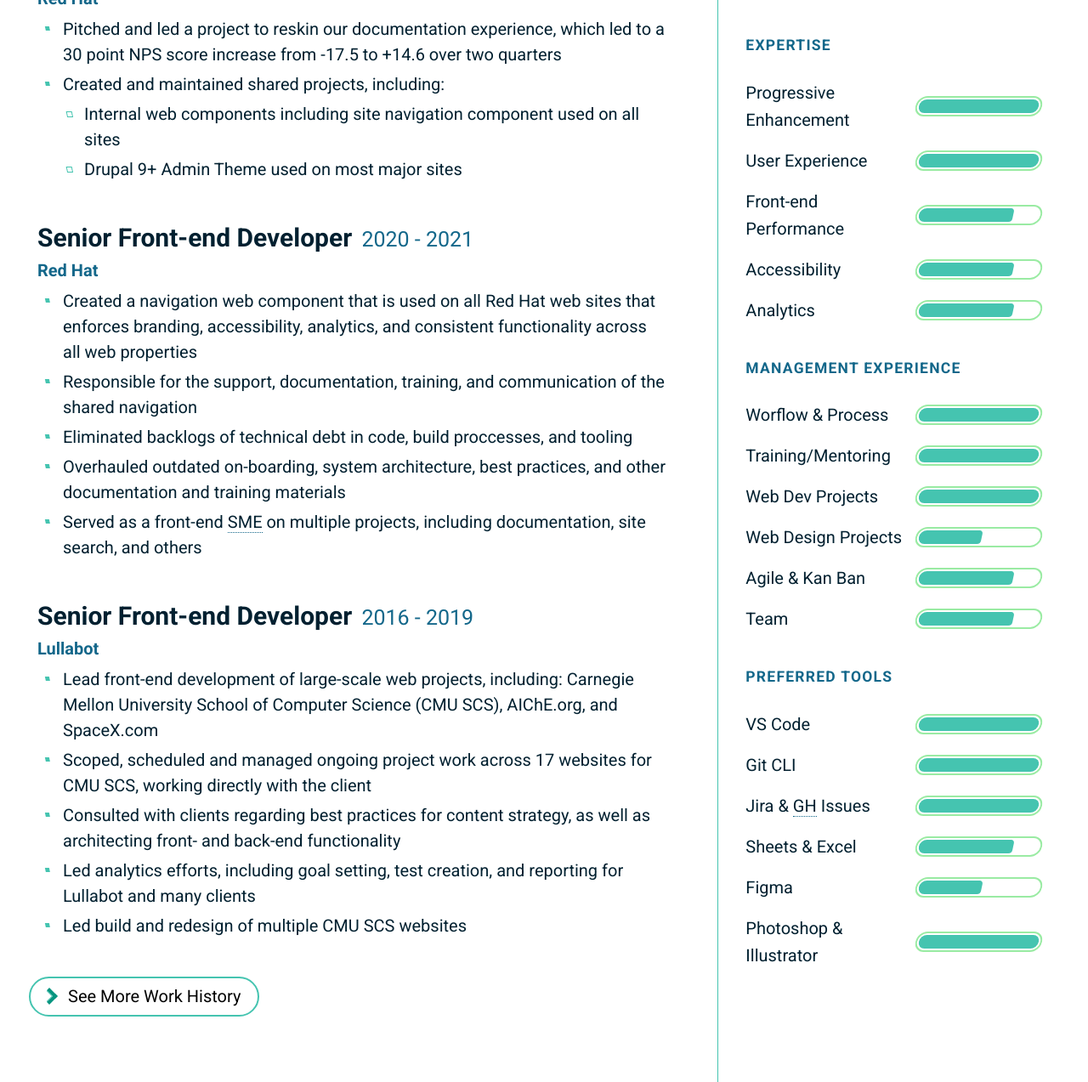
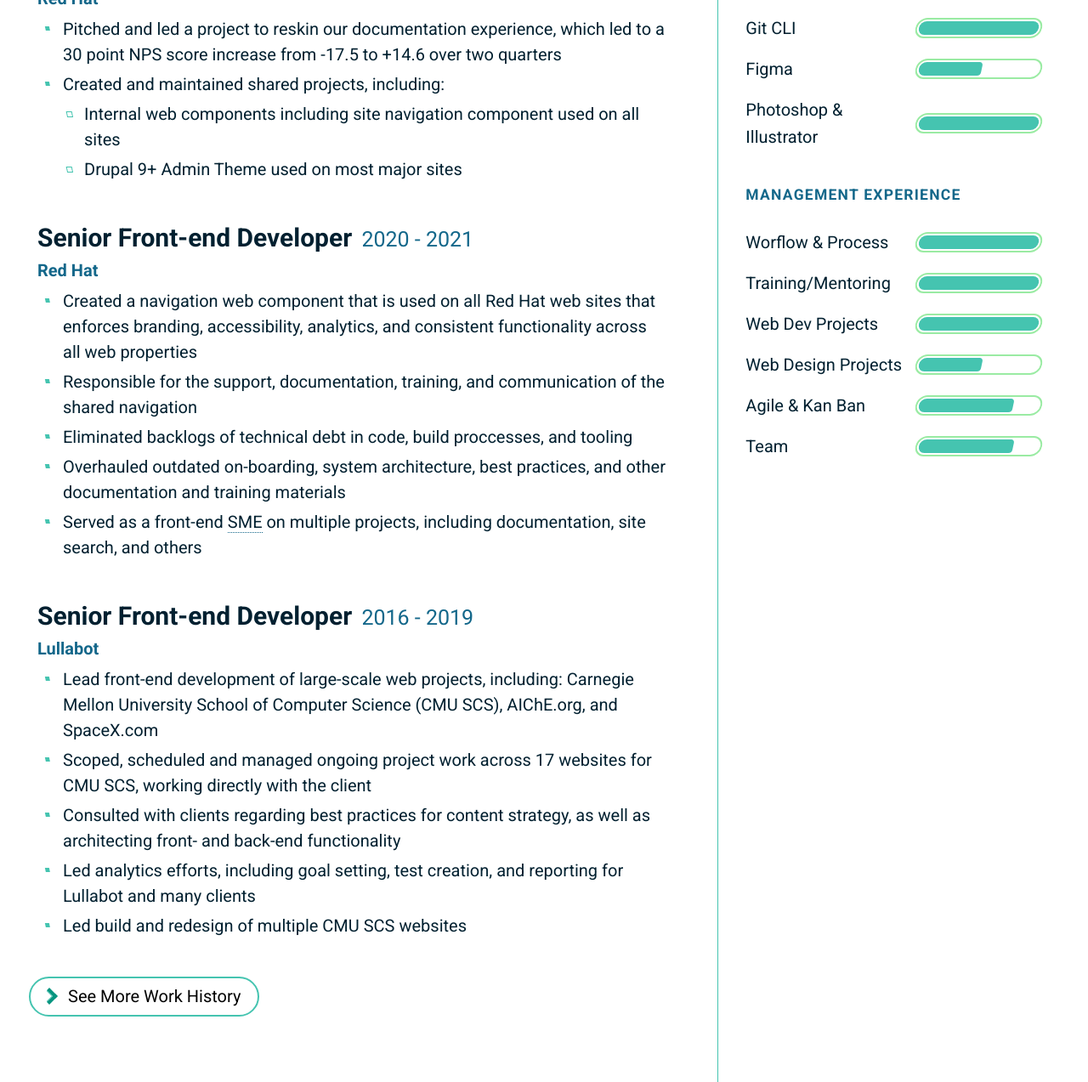
Before and after one commit to wesruv/resume, a website: page index.html in a window 1280 px wide. Shown: the part 755-2028 px from the top of the page at 85% size. Drawn offline with Linux system fonts and the light colour scheme.

Commit message:
Updates to keep in line with PDF version

```diff
--- a/index.html
+++ b/index.html
@@ -61,7 +61,7 @@
                   <li>Identifying and fixing serious issues with accessibility, form design, and the "vibe coded" Vue.js</li>
                 </ul>
               </li>
-              <li>Built <a href="https://ega.org/">Environmental Grantmakers Website</a> on Drupal 10 and CiviCRM; Including the theme, custom modules, editorial workflow</li>
+              <li>Built <a href="https://ega.org/">Environmental Grantmakers website</a> on Drupal 10 and CiviCRM; including the theme, custom modules, and improving editorial workflow</li>
               <!--
               <li>Completed the design and development an information dashboard for the Center of Gender and Refugee Studies at UC Law SF to help immigration lawyers better understand their immigration judges
                 <ul>
@@ -319,6 +319,14 @@
             Javascript
             <span class="skill__level skill__level--advanced" title="Advanced (3 out of 4)"></span>
           </li>
+          <li>
+            PHP
+            <span class="skill__level skill__level--proficient" title="Proficient (2 out of 4)"></span>
+          </li>
+          <li>
+            React/Vue/Solid.js
+            <span class="skill__level skill__level--proficient" title="Proficient (2 out of 4)"></span>
+          </li>
         </ul>
       </div>
 
@@ -342,48 +350,28 @@
             <span class="skill__level skill__level--advanced" title="Advanced (3 out of 4)"></span>
           </li>
           <li>
-            PHP
+            VS Code
+            <span class="skill__level skill__level--expert" title="Expert (4 out of 4)"></span>
+          </li>
+          <li>
+            Git CLI
+            <span class="skill__level skill__level--expert" title="Expert (4 out of 4)"></span>
+          </li>
+          <li>
+            Figma
             <span class="skill__level skill__level--proficient" title="Proficient (2 out of 4)"></span>
           </li>
           <li>
-            11ty
-            <span class="skill__level skill__level--advanced" title="Advanced (3 out of 4)"></span>
-          </li>
-          <li>
-            React/Vue/Sold.js
-            <span class="skill__level skill__level--proficient" title="Proficient (2 out of 4)"></span>
+            Photoshop & Illustrator
+            <span class="skill__level skill__level--expert" title="Expert (4 out of 4)"></span>
           </li>
         </ul>
       </div>
 
       <div class="skills">
-        <h3 class="skills__heading" id="skills__expertise">Expertise</h3>
-        <ul class="skills__list" aria-labelledby="skills__expertise">
-          <li>
-            Progressive Enhancement
-            <span class="skill__level skill__level--expert" title="Expert (4 out of 4)"></span>
-          </li>
-          <li>
-            User Experience
-            <span class="skill__level skill__level--expert" title="Expert (4 out of 4)"></span>
-          </li>
-          <li>
-            Front-end Performance
-            <span class="skill__level skill__level--advanced" title="Advanced (3 out of 4)"></span>
-          </li>
-          <li>
-            Accessibility
-            <span class="skill__level skill__level--advanced" title="Advanced (3 out of 4)"></span>
-          </li>
-          <li>
-            Analytics
-            <span class="skill__level skill__level--advanced" title="Advanced (3 out of 4)"></span>
-          </li>
-        </ul>
-      </div>
-
-      <div class="skills">
-        <h3 class="skills__heading" id="skills__mgmt">Management Experience</h3>
+        <h3 class="skills__heading" id="skills__mgmt">
+          Management Experience
+        </h3>
         <ul class="skills__list" aria-labelledby="skills__mgmt">
           <li>
             Worflow & Process
@@ -411,36 +399,6 @@
           </li>
         </ul>
       </div>
-
-      <div class="skills">
-        <h3 class="skills__heading" id="skills__tools">Preferred Tools</h3>
-        <ul class="skills__list" aria-labelledby="skills__tools">
-          <li>
-            VS Code
-            <span class="skill__level skill__level--expert" title="Expert (4 out of 4)"></span>
-          </li>
-          <li>
-            Git CLI
-            <span class="skill__level skill__level--expert" title="Expert (4 out of 4)"></span>
-          </li>
-          <li>
-            <span>Jira & <abbr title="GitHub">GH</abbr> Issues</span>
-            <span class="skill__level skill__level--expert" title="Expert (4 out of 4)"></span>
-          </li>
-          <li>
-            Sheets & Excel
-            <span class="skill__level skill__level--advanced" title="Advanced (3 out of 4)"></span>
-          </li>
-          <li>
-            Figma
-            <span class="skill__level skill__level--proficient" title="Proficient (2 out of 4)"></span>
-          </li>
-          <li>
-            Photoshop & Illustrator
-            <span class="skill__level skill__level--expert" title="Expert (4 out of 4)"></span>
-          </li>
-        </ul>
-      </div>
     </aside>
   </main>
   <script src="js/main.js"></script>
```
